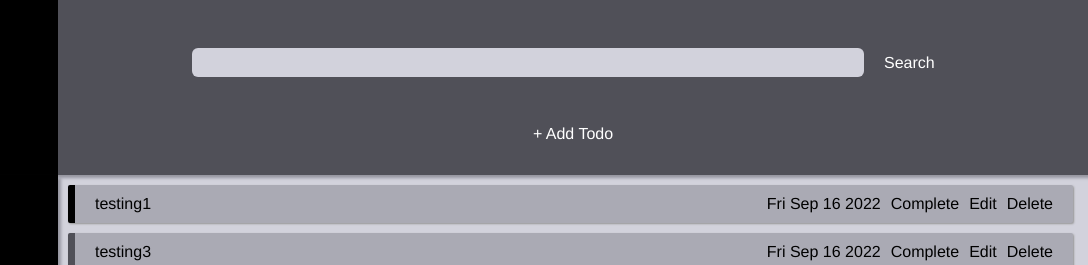
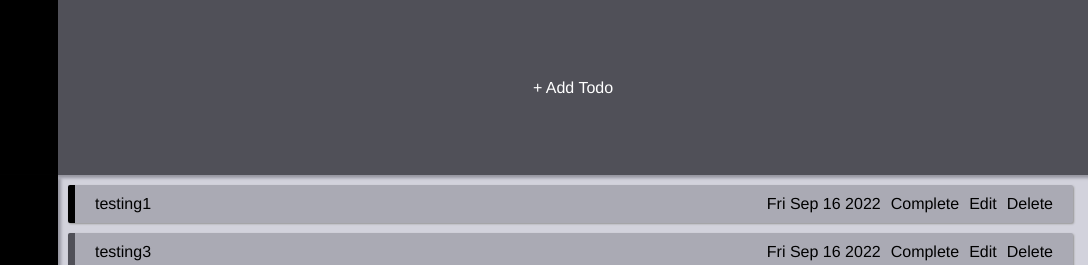
Before and after one commit to limaxophobiac/odintodo, a website built with webpack: page dist/index.html in a window 1280 px wide. Shown: the top 265 px of the page, 192-1280 px from the left. Built offline with nearby package versions, Linux system fonts and the light colour scheme.

Commit message:
cut stuff that didnt work

```diff
--- a/src/index.js
+++ b/src/index.js
@@ -257,8 +257,8 @@ function editToDoDetails(toDo){
     formBox.style.gap = "10px";
 
     let newTitle = document.createElement("input");
+    newTitle.type = "text";
     newTitle.value = toDo.doName;
-    newTitle.type = "text";
     let newDescription = document.createElement("textarea");
     newDescription.value = toDo.doDescrip;
     newDescription.style.resize = "none";
@@ -268,10 +268,6 @@ function editToDoDetails(toDo){
     editToDoButton.innerHTML = "Save ToDo";
 
     let projectSelect = document.createElement("select");
-    let oldProject = document.createElement("option");
-    oldProject.value = ""+projectList.indexOf(toDo.doProject);
-    oldProject.textContent = toDo.doProject.projectName;
-    projectSelect.appendChild(oldProject);
 
     for (let i = 0; i < projectList.length; i++){
         let pOption = document.createElement("option");
@@ -338,6 +334,8 @@ function showToDoDetails(toDo){
     document.body.appendChild(detailsBox.popBox);
 }
 
+
+
 loadStorage();
 refreshProjects();
 refreshToDos();
--- a/src/style.css
+++ b/src/style.css
@@ -28,7 +28,7 @@ button {
 #header{
     display: grid;
     grid-template-columns: 250px minmax(330px, 4fr) minmax(275px, 1.2fr);
-    grid-template-rows: 125px 50px;
+    grid-template-rows: 175px;
     align-items: stretch;
     text-align: center;
     background-color: rgb(80, 80, 88);
@@ -42,7 +42,7 @@ button {
 #logoContainer{
     background-color: black;
     grid-column: 1/ 2;
-    grid-row: 1/ 3;
+    grid-row: 1/ 2;
     display: flex;
     align-items: center;
     justify-content: center;
@@ -52,35 +52,13 @@ button {
    width: 50%;
 }
 
-#searchContainer{
-    color: white;
+
+#hButton{
+    display: flex;
+    align-items: center;
+    justify-content: center;
     grid-column: 2 / 4;
     grid-row: 1 / 2;
-    display: flex;
-    align-items: center;
-    gap: 20px;
-    box-sizing: border-box;
-    padding-left: 13%;
-    padding-right: 15% -100px;
-}
-
-
-
-#searchbar{
-    width: 75%;
-    background-color: rgb(210, 210, 220);
-    min-height: 1.8rem;
-    font-size: 1rem;
-    border: none;
-    border-radius: 6px;;
-    padding: 2px 10px 2px 10px;
-    box-sizing: border-box;
-}
-
-#hButton{
-
-    grid-column: 2 / 4;
-    grid-row: 2 / 3;
     color: white;
 }
 
```
Also changed, not shown: dist/index.html.
